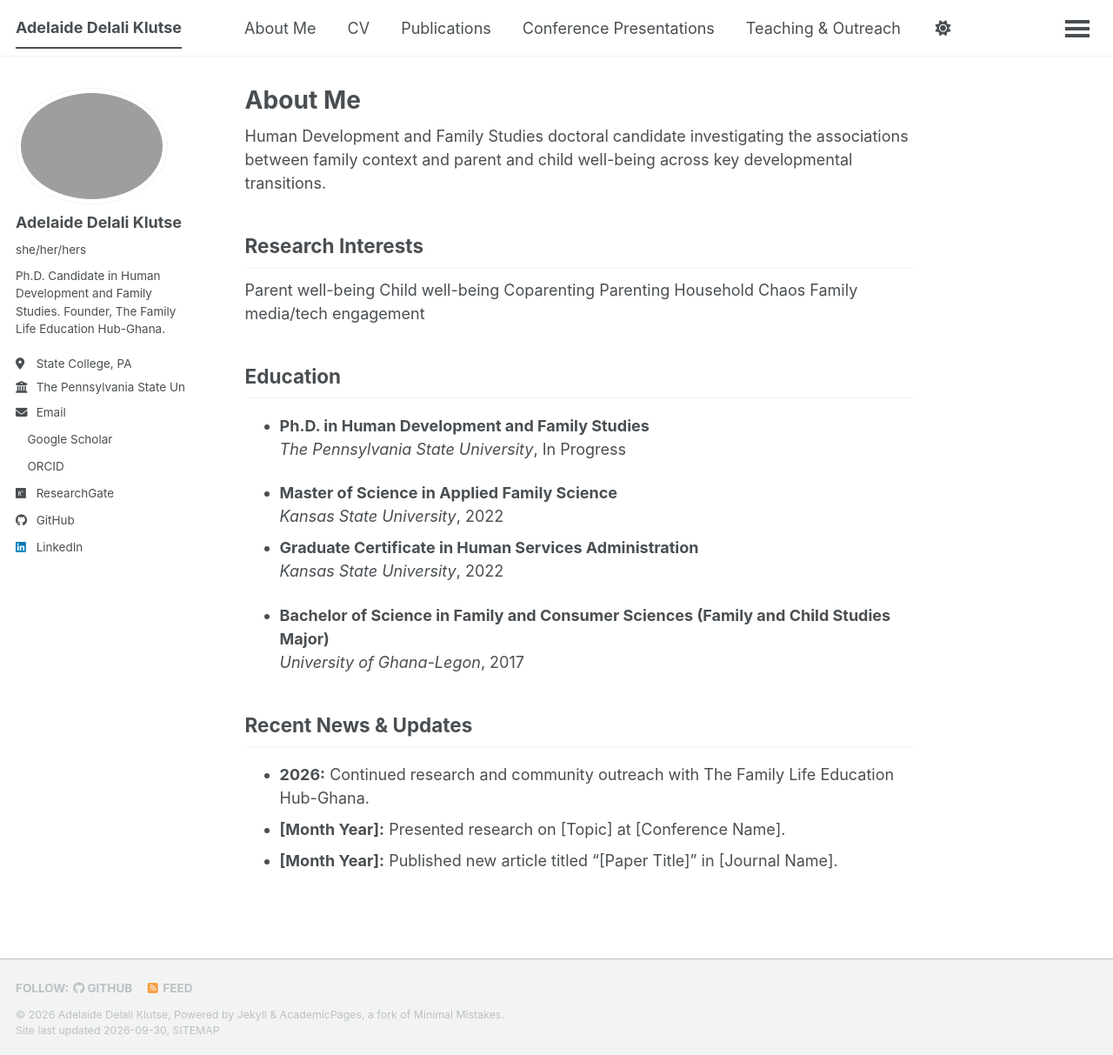
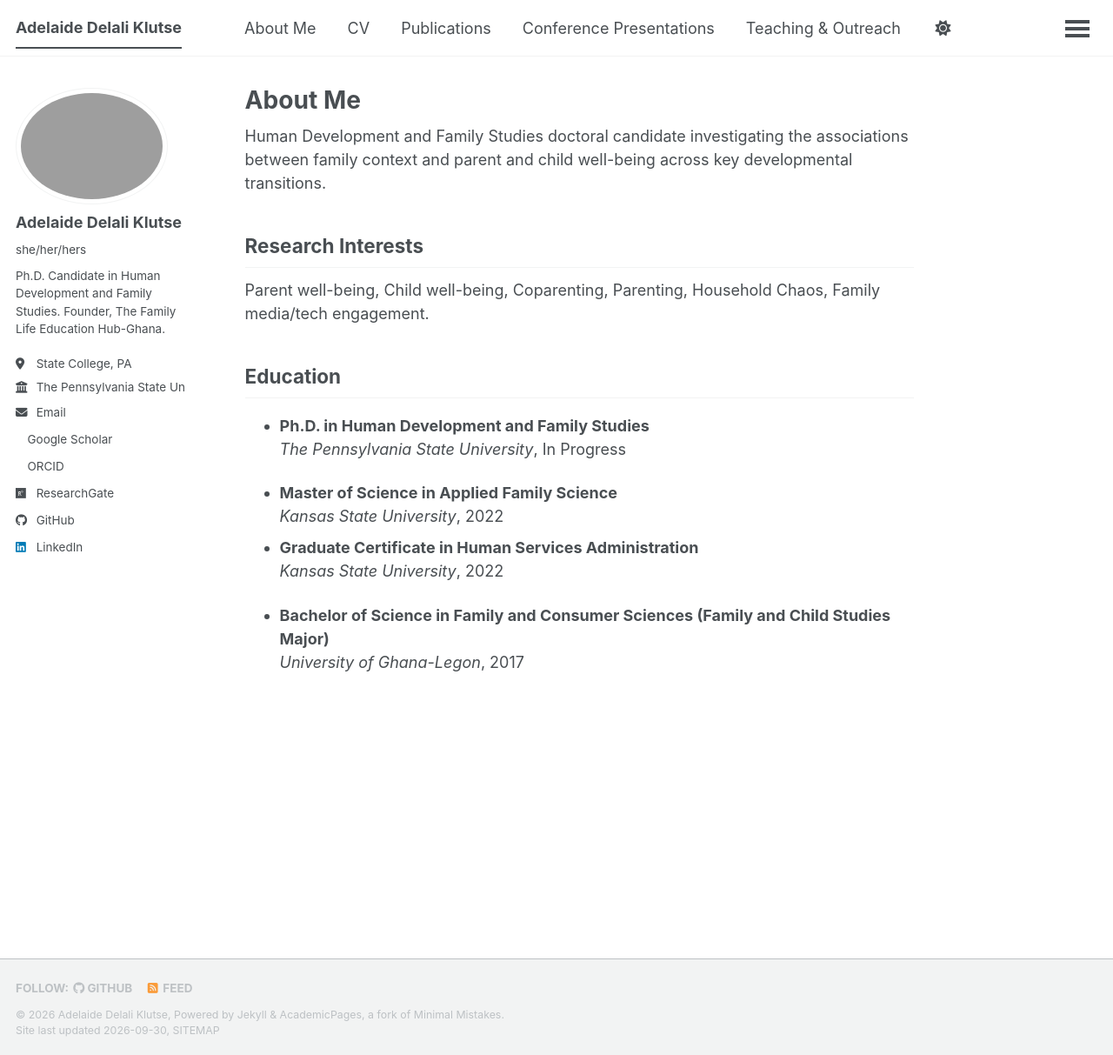
Before and after one commit to adklutse/adklutse.github.io, a Jekyll site: the page built from _pages/about.md, in a window 1280 px wide and 1213 px high. Shown: the whole window at 87% size. Built offline with Jekyll 4.4.1, drawn with Linux system fonts in a browser that asks for light colours; a style sheet for code colours, icons or effects is not loaded.

Commit message:
Update about.md

```diff
--- a/_pages/about.md
+++ b/_pages/about.md
@@ -9,12 +9,12 @@ redirect_from:
 Human Development and Family Studies doctoral candidate investigating the associations between family context and parent and child well-being across key developmental transitions.
 
 ## Research Interests
-Parent well-being
-Child well-being
-Coparenting
-Parenting
-Household Chaos
-Family media/tech engagement
+Parent well-being,
+Child well-being,
+Coparenting,
+Parenting,
+Household Chaos,
+Family media/tech engagement.
 
 ## Education
 
@@ -28,9 +28,3 @@ Family media/tech engagement
 
 * **Bachelor of Science in Family and Consumer Sciences (Family and Child Studies Major)**
   *University of Ghana-Legon*, 2017
-
-## Recent News & Updates
-
-* **2026:** Continued research and community outreach with The Family Life Education Hub-Ghana.
-* **[Month Year]:** Presented research on [Topic] at [Conference Name].
-* **[Month Year]:** Published new article titled "[Paper Title]" in [Journal Name].
```
